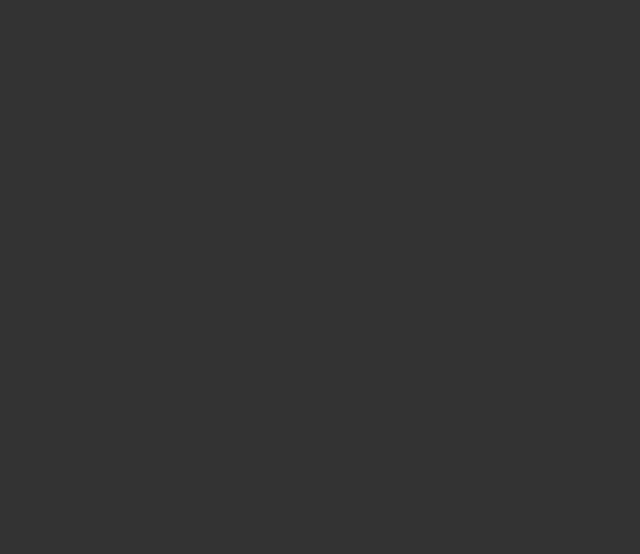
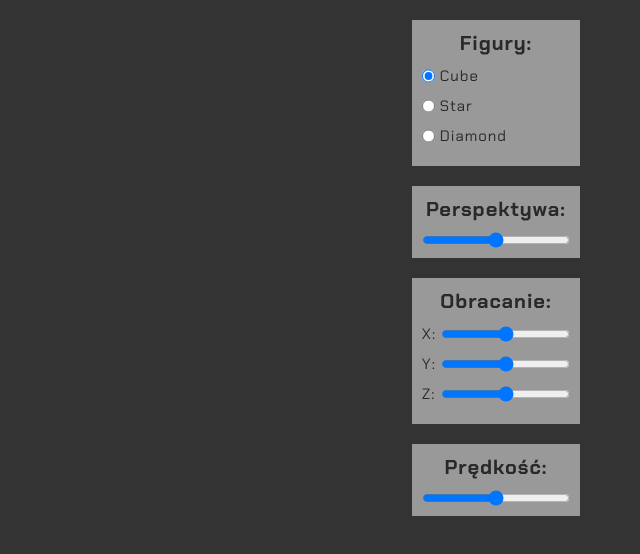
Before and after one commit to VeseMir2k/css-3d, a plain HTML site: page index.html in a window 1280 px wide. Shown: the whole page, without its empty margins (640-1280 px from the left). Drawn offline with Linux system fonts and the light colour scheme.

Commit message:
add layout

```diff
--- a/index.html
+++ b/index.html
@@ -7,5 +7,50 @@
     <title>CSS 3D</title>
     <link rel="stylesheet" href="main.css" />
   </head>
-  <body></body>
+  <body>
+    <div class="wrap">
+      <main></main>
+      <aside>
+        <div class="settings">
+          <div class="setting figures-checked">
+            <h2>Figury:</h2>
+            <div class="wrap-input">
+              <input type="radio" name="figures" id="cube" checked />
+              <label for="cube">Cube</label>
+            </div>
+            <div class="wrap-input">
+              <input type="radio" name="figures" id="star" />
+              <label for="star">Star</label>
+            </div>
+            <div class="wrap-input">
+              <input type="radio" name="figures" id="diamond" />
+              <label for="diamond">Diamond</label>
+            </div>
+          </div>
+          <div class="setting perspective">
+            <h2>Perspektywa:</h2>
+            <input type="range" />
+          </div>
+          <div class="setting rotates">
+            <h2>Obracanie:</h2>
+            <div class="wrap-input">
+              <label for="x">X:</label>
+              <input type="range" id="x" />
+            </div>
+            <div class="wrap-input">
+              <label for="y">Y:</label> <input type="range" id="y" />
+            </div>
+            <div class="wrap-input">
+              <label for="z">Z:</label>
+              <input type="range" id="z" />
+            </div>
+          </div>
+          <div class="setting speed">
+            <h2>Prędkość:</h2>
+            <input type="range" />
+          </div>
+        </div>
+      </aside>
+    </div>
+  </body>
 </html>
--- a/main.css
+++ b/main.css
@@ -1,8 +1,78 @@
+@import url("https://fonts.googleapis.com/css2?family=Chakra+Petch:wght@400;700&display=swap");
+
 * {
   margin: 0;
   box-sizing: border-box;
 }
 
+html {
+  font-family: "Chakra Petch", sans-serif;
+  font-size: 10px;
+  letter-spacing: 1px;
+  color: rgb(41, 41, 41);
+}
+
 body {
+  display: flex;
+  justify-content: center;
   background-color: #333;
 }
+
+.wrap {
+  position: relative;
+  min-width: 1200px;
+  max-width: 1900px;
+}
+
+main {
+  width: 100%;
+}
+
+aside h2 {
+  text-align: center;
+  font-size: 2rem;
+  font-weight: 700;
+  margin-bottom: 10px;
+}
+
+aside .settings {
+  position: absolute;
+  top: 20px;
+  right: 20px;
+  display: flex;
+  flex-direction: column;
+  min-width: 100px;
+  border-radius: 10px;
+}
+
+aside .settings .figures-checked,
+aside .settings .perspective,
+aside .settings .rotates,
+aside .settings .speed {
+  display: flex;
+  flex-direction: column;
+  margin-bottom: 20px;
+  padding: 10px;
+  background-color: hsla(0, 0%, 100%, 0.5);
+}
+
+.wrap-input {
+  display: flex;
+  margin-bottom: 10px;
+}
+
+.wrap-input label {
+  width: 100%;
+  font-size: 1.5rem;
+}
+
+.figures-checked .wrap-input label {
+  padding-left: 5px;
+}
+
+aside .settings .setting:not(.figures-checked) .wrap-input label {
+  padding-right: 5px;
+}
+
+aside .settings .figures-checked {
+}
```
